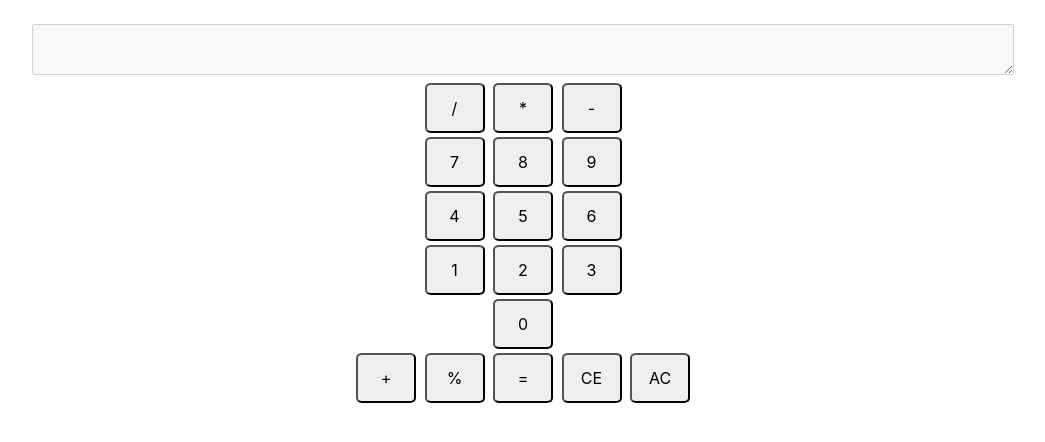
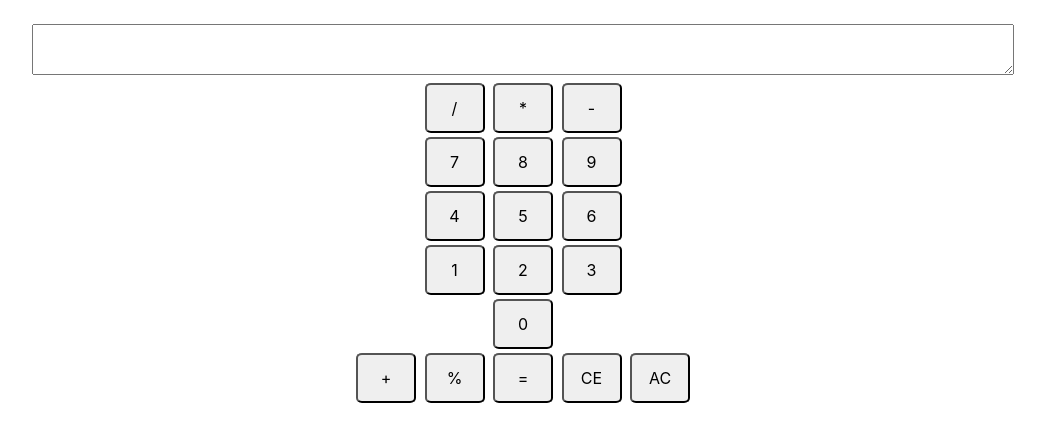
Before and after one commit to mekarthikr/calculator, a plain HTML site: page index.html in a window 1280 px wide. Shown: the whole page, without its empty margins (117-1162 px from the left). Drawn offline with nearby package versions, Linux system fonts and the light colour scheme.

Commit message:
Update index.html

```diff
--- a/index.html
+++ b/index.html
@@ -12,7 +12,7 @@
 <body>
     <br>
     <div class="container" style="text-align: center;">
-        <textarea style="font-size: 30px;" name="display" id="display" cols="50" rows="1" value="" disabled></textarea>
+        <textarea style="font-size: 30px;" name="display" id="display" cols="50" rows="1" value=""></textarea>
         <br>
         <button class="button" onclick="return add(this.value);" value="/" id="/">/</button>
         <button class="button" onclick="return add(this.value);" value="*" id="*">*</button>
```
